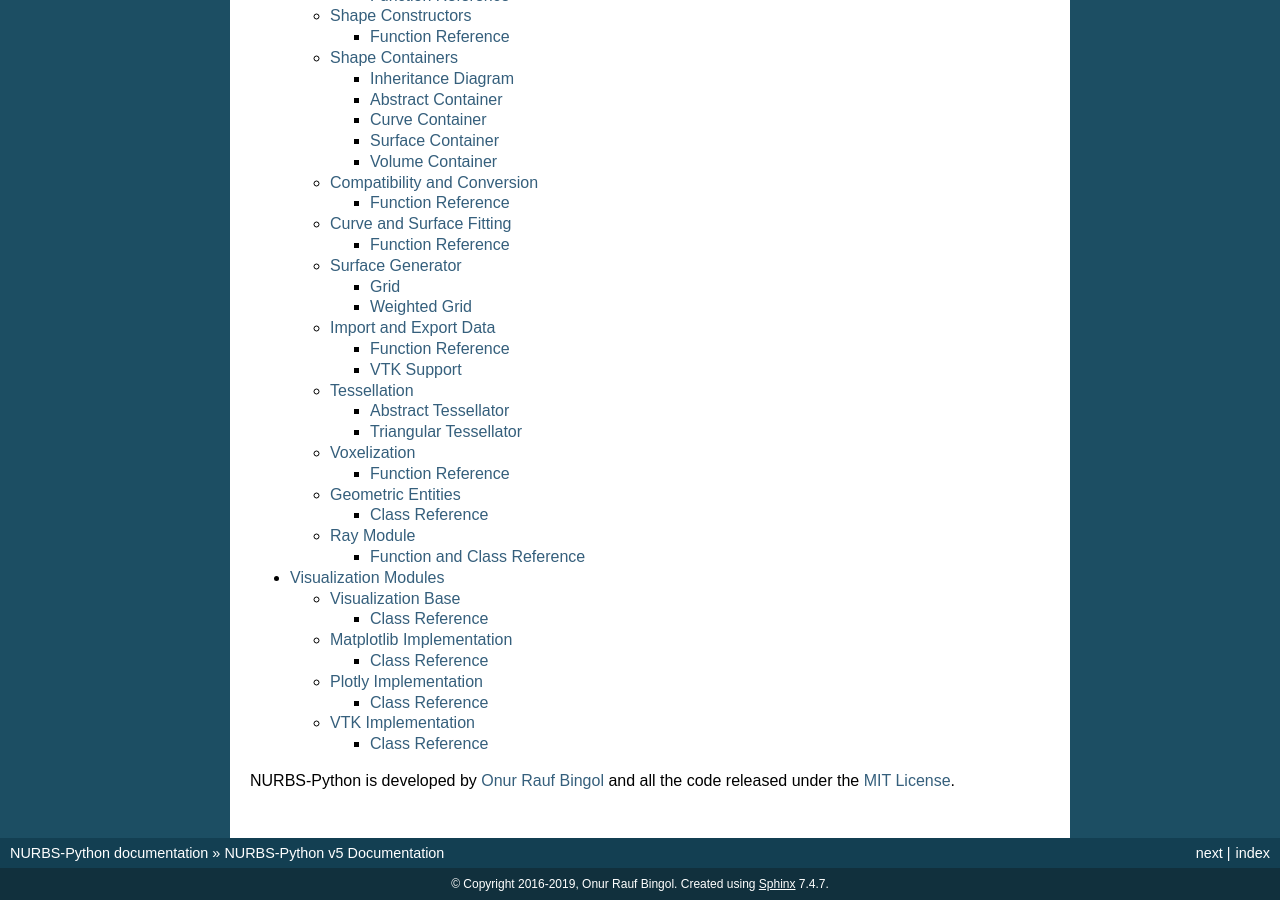
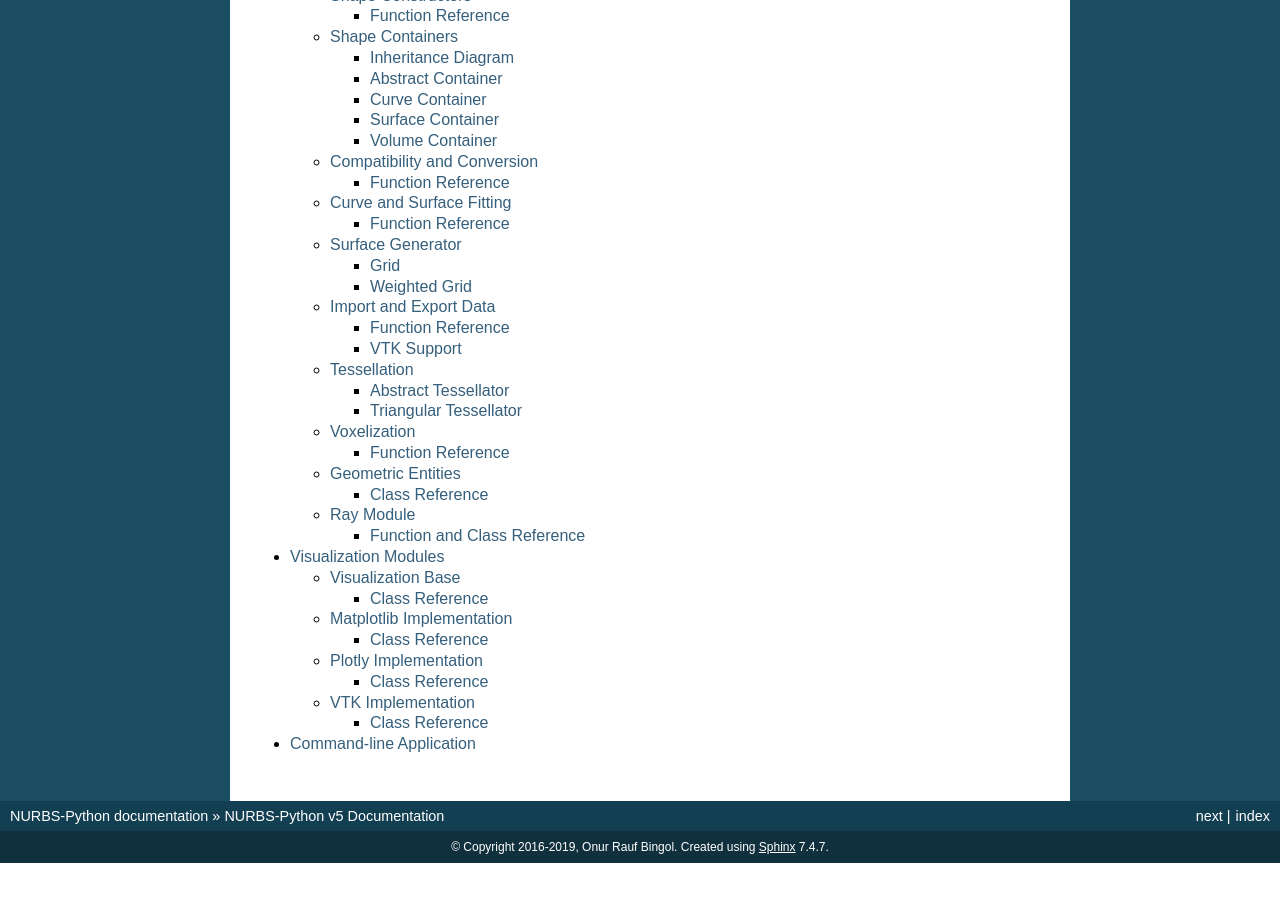
Before and after one commit to orbingol/NURBS-Python, a Sphinx documentation site: the page built from docs/index.rst, in a window 1280 px wide and 900 px high, scrolled down 2217 px. Built offline with Sphinx 7.4.7, drawn with Linux system fonts in a browser that asks for light colours; formulas are drawn with MathJax 3; after the commit the page ends 3080 px from its top, so only the background shows below that; some of the changed text lies outside the part shown.

Commit message:
Move command-line application under modules

```diff
--- a/docs/index.rst
+++ b/docs/index.rst
@@ -59,10 +58,7 @@ This documentation is organized into a couple sections:
 
     modules
     modules_visualization
-
-
-NURBS-Python is developed by `Onur Rauf Bingol <https://github.com/orbingol>`_ and all the code released under the
-`MIT License <https://github.com/orbingol/NURBS-Python/blob/master/LICENSE>`_.
+    modules_cli
 
 
 .. |DOI| image:: https://zenodo.org/badge/DOI/10.5281/zenodo.815010.svg
```
Also changed, not shown: other parts of docs/index.rst (+0 -1 lines), docs/modules_cli.rst (renamed from docs/cli_application.rst).
